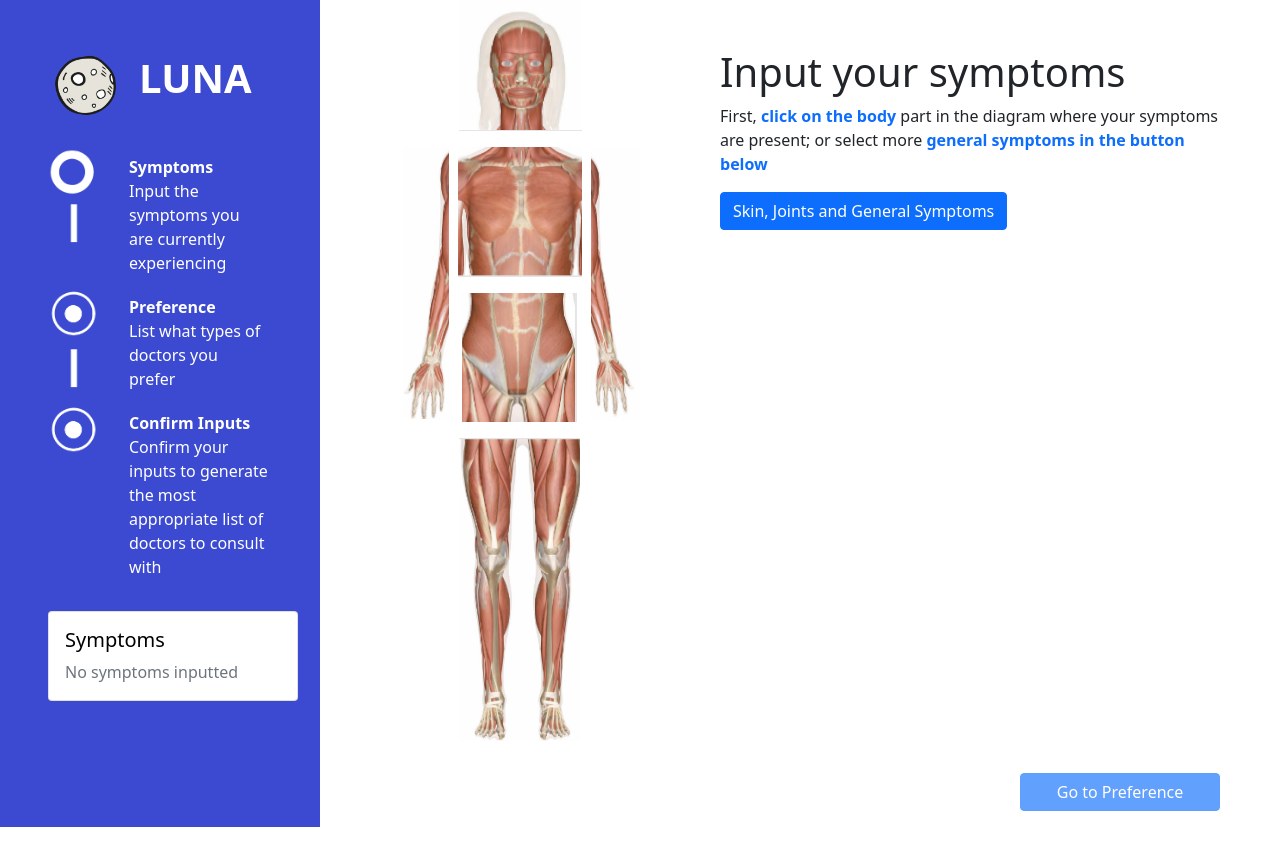
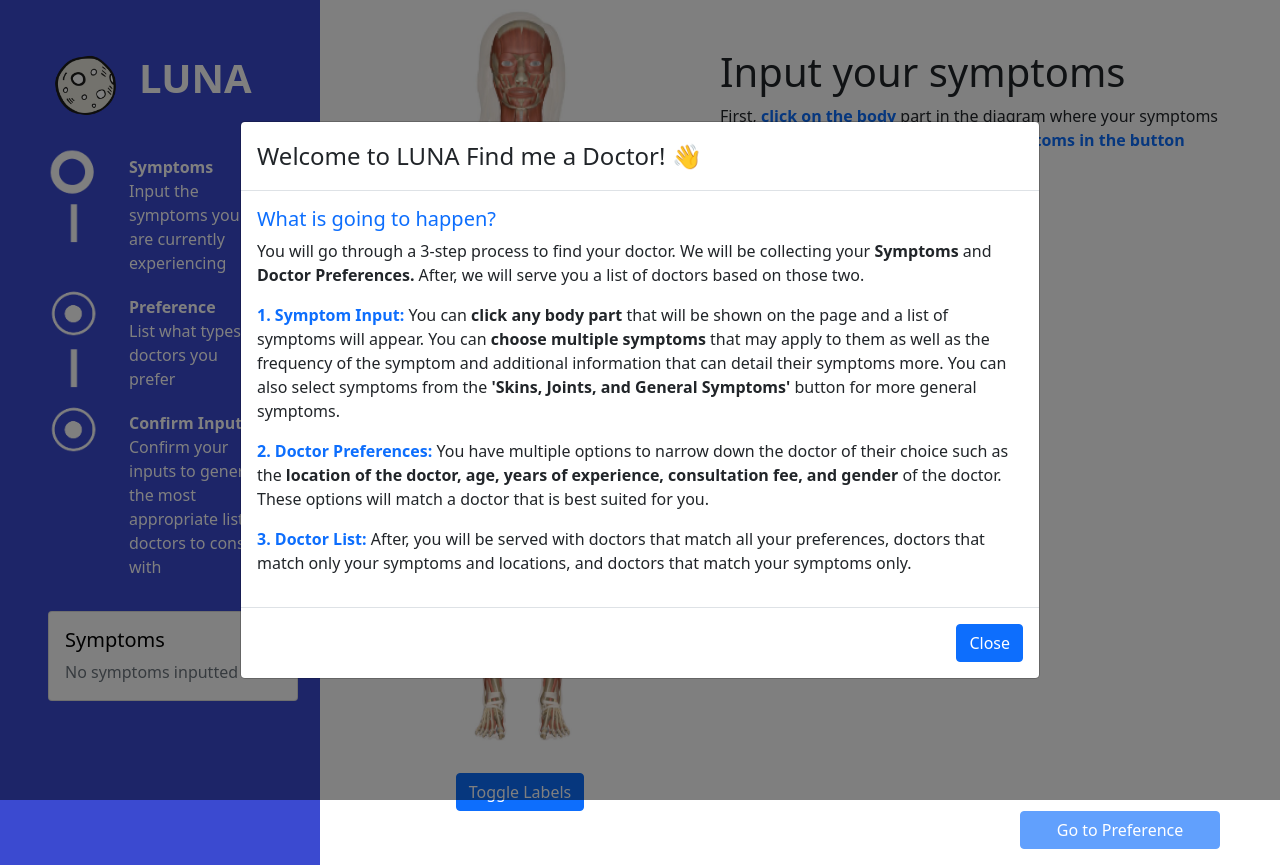
Before and after one commit to seanpe11/luna-frontend, a React (Create React App) app: page /findMe in a window 1280 px wide. Before the commit the page ends 827 px from the top, so only its background shows below. Built offline with nearby package versions, Linux system fonts and the light colour scheme; sample sign-in values are in the browser's storage.

Commit message:
find me overview, doctor list adjust, body labels

```diff
--- a/src/components/FindMe/Symptoms.js
+++ b/src/components/FindMe/Symptoms.js
@@ -6,13 +6,14 @@ import larm from "../../images/bodyparts/l-arm.png"
 import rarm from "../../images/bodyparts/r-arm.png"
 import React from "react"
 import SymptomList from "../../data/body_locations_symptoms.json"
-import { OverlayTrigger, Tooltip } from "react-bootstrap"
+import { Overlay, Tooltip } from "react-bootstrap"
 
 class Symptoms extends React.Component {
 
   constructor() {
     super()
     this.state = {
+      show: false,
       bodySelected: "None",
       symptomList: [],
       frequencyList: ['Once a Day', 'Once a Week', 'Twice a Week', 'Consistent'],
@@ -23,6 +24,17 @@ class Symptoms extends React.Component {
       moredetails: "",
       symptomExistsError: false
     }
+    this.headRef = React.createRef()
+    this.armRef = React.createRef()
+    this.chestRef = React.createRef()
+    this.abdomenRef = React.createRef()
+    this.legsRef = React.createRef()
+    console.log("Called in constructor", this.headRef);
+  }
+
+  componentDidMount() {
+    console.log("Called in component mount", this.headRef);
+    console.log("Called in component mount", this.larmRef);
   }
 
   inputSymptom() {
@@ -115,56 +127,48 @@ class Symptoms extends React.Component {
         <div className="row">
           <div className="col-5 px-0">
             <div className="mb-3">
-              <OverlayTrigger key="head" placement="bottom" overlay={
+              <img className="mx-auto d-block cursor-pointer" ref={this.headRef} src={head} alt='head' onClick={() => { this.bodyClicker("head")}} />
+              <Overlay show={this.state.show} target={this.headRef.current} placement="left">
                 <Tooltip>
                   Head, Throat, and Neck
                 </Tooltip>
-              }>
-                <img className="mx-auto d-block cursor-pointer" src={head} alt='head' onClick={() => { this.bodyClicker("head") }} data-bs-toggle="tooltip" data-bs-placement="top" title="" data-bs-original-title="Head, Throat, and Neck" />
-              </OverlayTrigger>
+              </Overlay>
             </div>
             <div className="mb-3 row">
               <div className="col-4 p-0">
-              <OverlayTrigger key="larm" placement="bottom" overlay={
-                <Tooltip>
-                  Arms and Shoulder
-                </Tooltip>
-              }>
                 <img className="float-end d-block cursor-pointer" src={larm} alt='larm' onClick={() => { this.bodyClicker("arms") }} />
-              </OverlayTrigger>
               </div>
               <div className="col-4 p-0">
-                <OverlayTrigger key="chest" placement="bottom" overlay={
+                <img className="mb-3 mx-auto d-block cursor-pointer" ref={this.chestRef} src={chest} alt='chest' onClick={() => { this.bodyClicker("chest") }} />
+                <Overlay show={this.state.show} target={this.chestRef.current} key="chest" placement="left">
                   <Tooltip>
                     Chest and Back
                   </Tooltip>
-                }>
-                <img className="mb-3 mx-auto d-block cursor-pointer" src={chest} alt='chest' onClick={() => { this.bodyClicker("chest") }} />
-                </OverlayTrigger>
-                <OverlayTrigger key="abdomen" placement="bottom" overlay={
-                    <Tooltip>
-                      Abdomen, Pelvis, and Buttocks
-                    </Tooltip>
-                  }>
-                  <img className="mb-3 mx-auto d-block cursor-pointer" src={abdomen} alt='abdomen' onClick={() => { this.bodyClicker("abdomen") }} />
-                </OverlayTrigger>
-                <OverlayTrigger key="legs" placement="bottom" overlay={
+                </Overlay>
+                <img className="mb-3 mx-auto d-block cursor-pointer" ref={this.abdomenRef} src={abdomen} alt='abdomen' onClick={() => { this.bodyClicker("abdomen") }} />
+                <Overlay show={this.state.show} target={this.abdomenRef.current} key="abdomen" placement="left">
+                  <Tooltip>
+                    Abdomen, Pelvis, and Buttocks
+                  </Tooltip>
+                </Overlay>
+                <img className="mb-3 mx-auto d-block cursor-pointer" ref={this.legsRef} src={legs} alt='legs' onClick={() => { this.bodyClicker("legs") }} />
+                <Overlay show={this.state.show} target={this.legsRef.current} key="legs" placement="left">
                   <Tooltip>
                     Legs
                   </Tooltip>
-                }>
-                <img className="mb-3 mx-auto d-block cursor-pointer" src={legs} alt='legs' onClick={() => { this.bodyClicker("legs") }} />
-              </OverlayTrigger>
+                </Overlay>
               </div>
               <div className="col-4 p-0">
-                <OverlayTrigger key="rarms" placement="bottom" overlay={
+                <img className="d-block cursor-pointer" ref={this.armRef} src={rarm} alt='rarm' onClick={() => { this.bodyClicker("arms") }} />
+                <Overlay show={this.state.show} target={this.armRef.current} placement="bottom">
                   <Tooltip>
-                    Arms
+                    Arms and Shoulder
                   </Tooltip>
-                }>
-                  <img className="float-start d-block cursor-pointer" src={rarm} alt='rarm' onClick={() => { this.bodyClicker("arms") }} />
-                </OverlayTrigger>
+                </Overlay>
               </div>
+            </div>
+            <div className="d-flex justify-content-center">
+              <button class="btn btn-primary" onClick={ () => {this.setState({show: !this.state.show})} }>Toggle Labels</button>
             </div>
           </div>
           <div className="col-7 px-0">
--- a/src/views/Doctors.js
+++ b/src/views/Doctors.js
@@ -58,7 +58,8 @@ function Doctors () {
 
   const location = useLocation()
   const {preferences, symptoms} = location.state
-  var [doctors, setDoctors] = useState([])
+  var [doctors1, setDoctors1] = useState([])
+  var [doctors2, setDoctors2] = useState([])
   var [loaded, setLoaded] = useState([])
   var [specDoctors, setSpecDoctors] = useState([])
   // var [diagnosis, setDiagnosis] = useState([])
@@ -66,6 +67,7 @@ function Doctors () {
   var [selectedSort, setSelectedSort] = useState("")
   var [modalShow, setModalShow] = useState(false);
   var [activeDoctor, setActiveDoctor] = useState({});
+  var [showMore, setShowMore] = useState(false)
 
   useEffect(() => {
       setLoaded(false)
@@ -83,7 +85,8 @@ function Doctors () {
           secondRecom = res.secondRecommendations.map(e => ({...e, isFirst: false}))
 
         }
-        setDoctors(doctors.concat(firstRecom, secondRecom))
+        setDoctors1(firstRecom)
+        setDoctors2(secondRecom)
         setSpecDoctors(res.specRecommendations)
         // setDiagnosis(res.diagnosis)
         setSpecialization(res.diagnosis[0].Specialisation[0].Name)
@@ -108,7 +111,8 @@ function Doctors () {
   }
 
   function sortAlphabetically() {
-    setDoctors([...doctors].sort(sortLastname))
+    setDoctors1([...doctors1].sort(sortLastname))
+    setDoctors2([...doctors2].sort(sortLastname))
     setSpecDoctors([...specDoctors].sort(sortLastname))
     console.log(specDoctors)
     setSelectedSort("Alphabetically")
@@ -222,8 +226,8 @@ function Doctors () {
             </div>
             <div className="container">
               <h5>Legend</h5>
-              <span class="badge bg-primary">1st</span> - All preferences match <br/>
-              <span class="badge bg-primary">2nd</span> - Only specialization and location matched
+              <span class="badge bg-primary">1st</span> - All preferences and best specialization match <br/>
+              <span class="badge bg-primary">2nd</span> - Only specialization and location preference matched
             </div>
           </div>
         </div>
@@ -242,7 +246,7 @@ function Doctors () {
               </div>
             </div>
             <div id="doctor-container" className='mt-4'>
-              <h3 className='mb-3'>Closest Match to your Preferences</h3>
+              <h3 className='mb-3'>Doctors that matches all your preferences and best specialization</h3>
               {
                 // SAMPLE DOCTOR
                 // clinic_address: "Manila City"
@@ -252,7 +256,7 @@ function Doctors () {
                 // price_range: "100-500"
                 // sex: "Male"
                 // specialization: "Cardiology"
-                doctors.map((doctor) => {
+                doctors1.map((doctor) => {
                   return(
                     <>
                       <div className="row mb-2 cursor-pointer hover-effect-grey rounded-3" onClick={() => showDoctorInfo(doctor)}>
@@ -269,7 +273,7 @@ function Doctors () {
               }
             </div>
             <div id="doctor-container" className='mt-4'>
-              <h3 className='mb-3'>Doctors based on your symptoms</h3>
+              <h3 className='mb-3'>Doctors that matches your location preference and best specialization</h3>
               {
                 // SAMPLE DOCTOR
                 // clinic_address: "Manila City"
@@ -279,6 +283,34 @@ function Doctors () {
                 // price_range: "100-500"
                 // sex: "Male"
                 // specialization: "Cardiology"
+                doctors2.map((doctor) => {
+                  return(
+                    <>
+                      <div className="row mb-2 cursor-pointer hover-effect-grey rounded-3" onClick={() => showDoctorInfo(doctor)}>
+                        <div className="col-1">
+                          <img src={doctor.sex === "Male" ? DoctorMale : DoctorFemale} alt="doctor_pic" style={{width: '50px'}}/>
+                        </div>
+                        <div className='col-4 ps-4'><span className="d-flex h-100 align-items-center">Dr. {doctor.name}<span class="badge bg-primary ms-2">{doctor.isFirst ? "1st" : "2nd"}</span> </span></div>
+                        <div className='col-3'><span className="d-flex h-100 align-items-center">{doctor.specialization}</span></div>
+                        <div className='col-4'><span className="d-flex h-100 align-items-center float-end">{doctor.clinic_address}</span></div>
+                      </div>
+                    </>
+                  )
+                })
+              }
+            </div>
+            <div id="doctor-container" className='mt-4'>
+              <h3 className='mb-3'>Doctors based on best specialization only</h3>
+              {
+                // SAMPLE DOCTOR
+                // clinic_address: "Manila City"
+                // clinic_location: "Manila Doctors Hospital"
+                // med_school: "UERM"
+                // name: "Giovanni Bocanegra"
+                // price_range: "100-500"
+                // sex: "Male"
+                // specialization: "Cardiology"
+                showMore ?
                 specDoctors.map((doctor) => {
                   return(
                     <>
@@ -292,7 +324,8 @@ function Doctors () {
                       </div>
                     </>
                   )
-                })
+                }) :
+                <button className="btn btn-primary" onClick={() => {setShowMore(true)}}>Show doctors</button>
               }
             </div>
           </div>
--- a/src/views/FindMe.js
+++ b/src/views/FindMe.js
@@ -5,6 +5,7 @@ import Options from "../data/options.json"
 import { Link } from "react-router-dom"
 import logo from '../images/moon-full-moon-icon.png'
 import "../css/luna.css"
+import { Modal, Button} from "react-bootstrap"
 
 
 class FindMe extends React.Component {
@@ -25,6 +26,7 @@ class FindMe extends React.Component {
       thereIsSelection: false,
       sidedata: [],
       inputtedsymptoms: [],
+      modalShow: true
     }
     this.childChangeProgress = this.childChangeProgress.bind(this)
     this.pushSymptom = this.pushSymptom.bind(this)
@@ -452,6 +454,37 @@ class FindMe extends React.Component {
   render() {
     return(
       <>
+        <Modal
+          size="lg"
+          aria-labelledby="contained-modal-title-vcenter"
+          centered
+          show={this.state.modalShow}
+        >
+          <Modal.Header>
+            <Modal.Title id="contained-modal-title-vcenter">
+              Welcome to LUNA Find me a Doctor! 👋
+            </Modal.Title>
+          </Modal.Header>
+          <Modal.Body>
+            <h5 class='text-primary'>What is going to happen?</h5>
+            <p>
+              You will go through a 3-step process to find your doctor. We will be collecting your <b>Symptoms</b> and <b>Doctor Preferences.</b> After, we will serve you a list of doctors based on those two.
+            </p>
+            <p>
+              <b class='text-primary'>1. Symptom Input:</b> You can <b>click any body part</b> that will be shown on the page and a list of symptoms will appear. You can <b>choose multiple symptoms</b> that may apply to them as well as the frequency of the symptom and additional information that can detail their symptoms more. You can also select symptoms from the <b>'Skins, Joints, and General Symptoms'</b> button for more general symptoms.
+            </p>
+            <p>
+              <b class='text-primary'>2. Doctor Preferences:</b> You have multiple options to narrow down the doctor of their choice such as the <b>location of the doctor, age, years of experience, consultation fee, and gender</b> of the doctor. These options will match a doctor that is best suited for you.
+            </p>
+            <p>
+              <b class='text-primary'>3. Doctor List:</b> After, you will be served with doctors that match all your preferences, doctors that match only your symptoms and locations, and doctors that match your symptoms only.
+            </p>
+          </Modal.Body>
+          <Modal.Footer>
+            <Button onClick={() => {this.setState({modalShow: false})}}>Close</Button>
+          </Modal.Footer>
+        </Modal>
+        <div className="row"></div>
         <div className="row min-vh-100 mx-0">
           <div className='min-vh-100 col-3 pt-5 ps-5' style={{backgroundColor: '#3B4AD0', color: 'white'}}>
             <div className='w-100 d-flex mb-4'>
```
